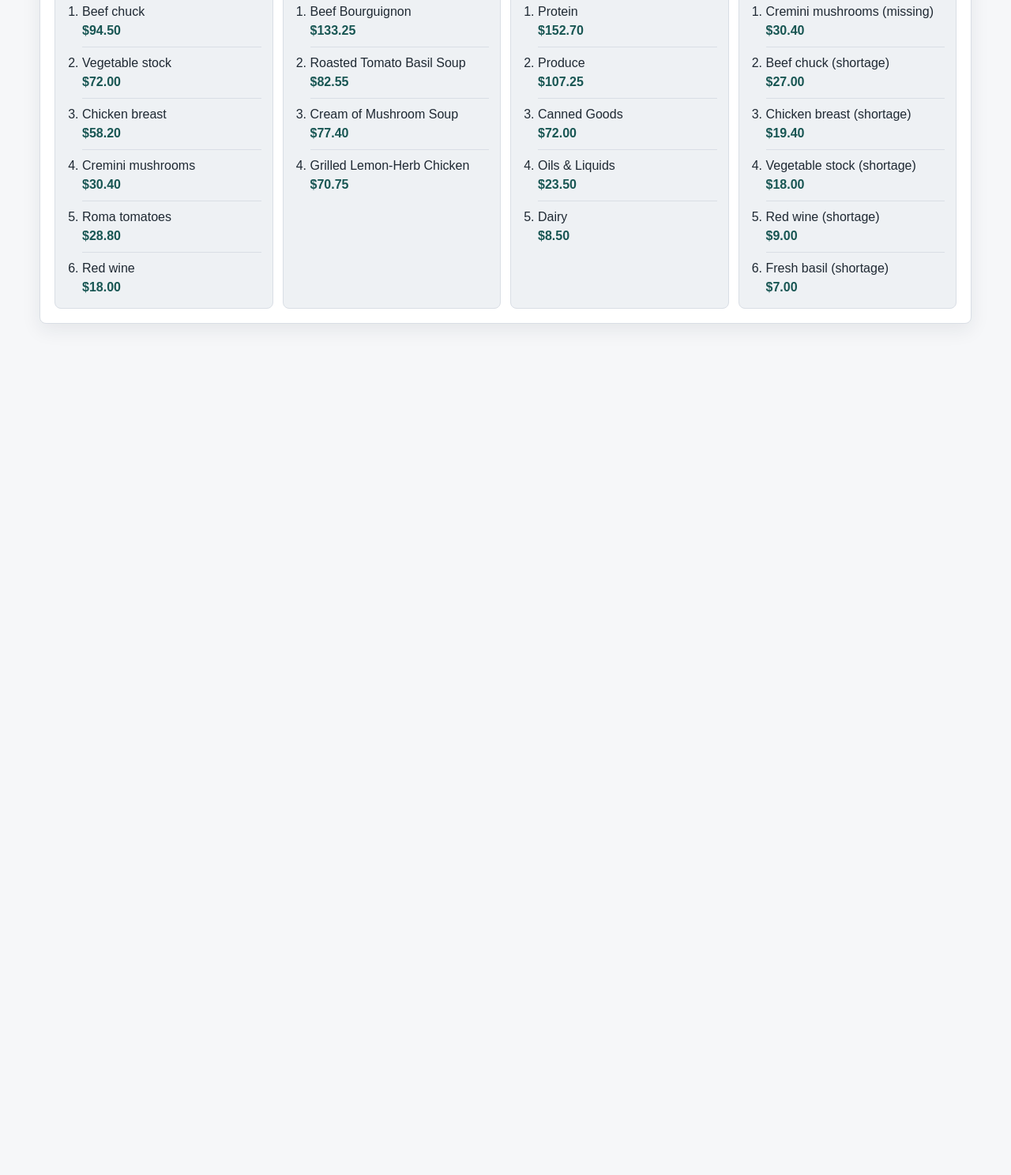
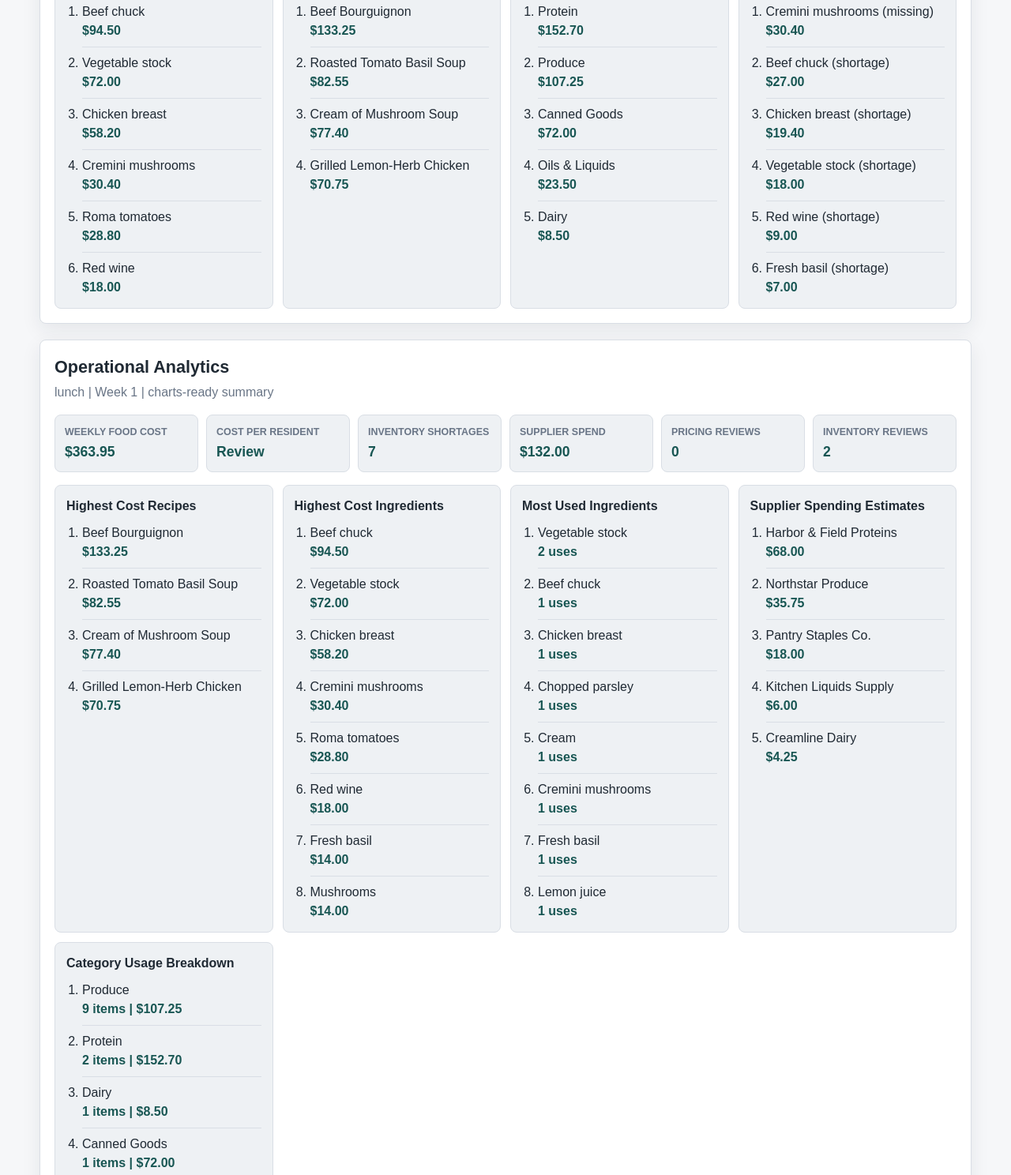
Before and after one commit to Carlosrosado13/Chef-Dashboard-Summer, a website with bundled scripts: page index.html in a window 1280 px wide. Shown: the part 6328-7816 px from the top of the page at 79% size. Before the commit the page ends 6770 px from the top, so only its background shows below. Built offline with nearby package versions, Linux system fonts and the light colour scheme.

Commit message:
analytics and operational insights dashboard system.

```diff
--- a/css/styles.css
+++ b/css/styles.css
@@ -157,6 +157,10 @@ button {
 }
 
 .food-cost-root {
+  margin-top: 20px;
+}
+
+.analytics-root {
   margin-top: 20px;
 }
 
@@ -918,6 +922,99 @@ button {
   color: var(--color-accent-strong);
 }
 
+.analytics-panel {
+  display: grid;
+  gap: 16px;
+  padding: 18px;
+  border: 1px solid var(--color-border);
+  border-radius: 8px;
+  background: var(--color-surface);
+  box-shadow: var(--shadow-panel);
+}
+
+.analytics-panel__header h2 {
+  margin: 0 0 4px;
+  font-size: 1.35rem;
+}
+
+.analytics-panel__header p {
+  margin: 0;
+  color: var(--color-muted);
+}
+
+.analytics-cards {
+  display: grid;
+  grid-template-columns: repeat(auto-fit, minmax(150px, 1fr));
+  gap: 10px;
+}
+
+.analytics-card {
+  display: grid;
+  gap: 2px;
+  padding: 12px;
+  border: 1px solid var(--color-border);
+  border-radius: 8px;
+  background: var(--color-surface-muted);
+}
+
+.analytics-card__label {
+  color: var(--color-muted);
+  font-size: 0.78rem;
+  font-weight: 700;
+  text-transform: uppercase;
+}
+
+.analytics-card__value {
+  color: var(--color-accent-strong);
+  font-size: 1.1rem;
+}
+
+.analytics-grid {
+  display: grid;
+  grid-template-columns: repeat(auto-fit, minmax(240px, 1fr));
+  gap: 12px;
+}
+
+.analytics-section,
+.analytics-quality {
+  padding: 14px;
+  border: 1px solid var(--color-border);
+  border-radius: 8px;
+  background: var(--color-surface-muted);
+}
+
+.analytics-section h3,
+.analytics-quality h3 {
+  margin: 0 0 10px;
+  font-size: 1rem;
+}
+
+.analytics-list {
+  display: grid;
+  gap: 8px;
+  margin: 0;
+  padding-left: 20px;
+}
+
+.analytics-list__item {
+  padding-top: 8px;
+  border-top: 1px solid var(--color-border);
+}
+
+.analytics-list__item:first-child {
+  padding-top: 0;
+  border-top: 0;
+}
+
+.analytics-list__item span {
+  display: block;
+  overflow-wrap: anywhere;
+}
+
+.analytics-list__item strong {
+  color: var(--color-accent-strong);
+}
+
 .admin-layout {
   display: grid;
   grid-template-columns: minmax(220px, 280px) minmax(0, 1fr) minmax(260px, 360px);
@@ -1297,7 +1394,8 @@ button {
   .ingredient-panel,
   .inventory-panel,
   .purchase-panel,
-  .food-cost-panel {
+  .food-cost-panel,
+  .analytics-panel {
     padding: 14px;
   }
 
--- a/index.html
+++ b/index.html
@@ -41,6 +41,7 @@
     <section id="inventory-root" class="inventory-root" aria-live="polite"></section>
     <section id="purchase-order-root" class="purchase-order-root" aria-live="polite"></section>
     <section id="food-cost-root" class="food-cost-root" aria-live="polite"></section>
+    <section id="analytics-root" class="analytics-root" aria-live="polite"></section>
   </main>
   <script type="module" src="js/app.js"></script>
 </body>
--- a/js/app.js
+++ b/js/app.js
@@ -1,5 +1,6 @@
 import { loadMenuData } from "./loadMenuData.js";
 import { aggregateIngredients } from "./aggregateIngredients.js";
+import { calculateAnalytics } from "./calculateAnalytics.js";
 import { calculateFoodCosts, loadPricing } from "./calculateFoodCosts.js";
 import { calculateInventoryNeeds } from "./calculateInventoryNeeds.js";
 import { generatePurchaseOrders, loadSuppliers } from "./generatePurchaseOrders.js";
@@ -9,6 +10,7 @@ import { renderIngredientListInto } from "./renderIngredientList.js";
 import { renderInventoryPanelInto } from "./renderInventoryPanel.js";
 import { renderPurchaseOrdersInto } from "./renderPurchaseOrders.js";
 import { renderFoodCostsInto } from "./renderFoodCosts.js";
+import { renderAnalyticsDashboardInto } from "./renderAnalyticsDashboard.js";
 import { createRecipeModal } from "./renderRecipeModal.js";
 import {
   getAvailableDays,
@@ -36,6 +38,7 @@ let ingredientRoot;
 let inventoryRoot;
 let purchaseOrderRoot;
 let foodCostRoot;
+let analyticsRoot;
 let viewFilter;
 let mealFilter;
 let weekFilter;
@@ -88,6 +91,10 @@ function showLoadingState() {
   if (foodCostRoot) {
     foodCostRoot.replaceChildren();
   }
+
+  if (analyticsRoot) {
+    analyticsRoot.replaceChildren();
+  }
 }
 
 function showEmptyState() {
@@ -119,6 +126,10 @@ function showFrontendError(message) {
 
   if (foodCostRoot) {
     foodCostRoot.replaceChildren();
+  }
+
+  if (analyticsRoot) {
+    analyticsRoot.replaceChildren();
   }
 }
 
@@ -295,6 +306,12 @@ function renderDashboard() {
   const inventoryNeeds = calculateInventoryNeeds(ingredientSummary, inventory);
   const purchaseOrders = generatePurchaseOrders(inventoryNeeds, ingredientSummary, suppliers);
   const foodCosts = calculateFoodCosts(ingredientSummary, inventoryNeeds, purchaseOrders, pricing);
+  const analytics = calculateAnalytics({
+    ingredientSummary,
+    inventoryNeeds,
+    purchaseOrders,
+    foodCosts
+  });
 
   renderIngredientListInto(
     ingredientRoot,
@@ -306,6 +323,7 @@ function renderDashboard() {
   renderInventoryPanelInto(inventoryRoot, inventoryNeeds);
   renderPurchaseOrdersInto(purchaseOrderRoot, purchaseOrders);
   renderFoodCostsInto(foodCostRoot, foodCosts);
+  renderAnalyticsDashboardInto(analyticsRoot, analytics);
 
   if (state.viewMode === "daily") {
     setStatus(`${formatMealType(state.selectedMealType)} | ${state.selectedWeek} | ${state.selectedDay}`, "success");
@@ -337,6 +355,7 @@ async function initDashboard() {
   inventoryRoot = document.querySelector("#inventory-root");
   purchaseOrderRoot = document.querySelector("#purchase-order-root");
   foodCostRoot = document.querySelector("#food-cost-root");
+  analyticsRoot = document.querySelector("#analytics-root");
   viewFilter = document.querySelector("#view-filter");
   mealFilter = document.querySelector("#meal-filter");
   weekFilter = document.querySelector("#week-filter");
--- /dev/null
+++ b/js/calculateAnalytics.js
@@ -0,0 +1,156 @@
+function asCurrencyValue(value) {
+  return Number.isFinite(value) ? value : 0;
+}
+
+function countIngredientUses(ingredients) {
+  return (ingredients || [])
+    .map((ingredient) => ({
+      ingredientName: ingredient.name,
+      category: ingredient.purchaseCategory || "Miscellaneous",
+      useCount: ingredient.sources?.length || 0,
+      quantity: ingredient.amount,
+      unit: ingredient.unit
+    }))
+    .sort((first, second) => second.useCount - first.useCount || first.ingredientName.localeCompare(second.ingredientName));
+}
+
+function buildCategoryUsage(ingredientSummary, foodCosts) {
+  const costMap = new Map((foodCosts?.categoryBreakdown || []).map((category) => [category.title, category.totalCost]));
+
+  return (ingredientSummary?.categorizedIngredients || []).map((group) => ({
+    category: group.category,
+    ingredientCount: group.count,
+    useCount: group.ingredients.reduce((total, ingredient) => total + (ingredient.sources?.length || 0), 0),
+    totalCost: costMap.get(group.category) || 0
+  }));
+}
+
+function buildSupplierSpend(purchaseOrders) {
+  return (purchaseOrders?.supplierOrders || []).map((order) => ({
+    supplierName: order.supplierName,
+    estimatedSpend: asCurrencyValue(order.estimatedTotal),
+    itemCount: order.itemCount,
+    shortageCount: order.shortageCount,
+    reviewCount: order.reviewCount
+  })).sort((first, second) => second.estimatedSpend - first.estimatedSpend);
+}
+
+function createTrendPoint(label, value, metadata = {}) {
+  return {
+    label,
+    value: asCurrencyValue(value),
+    metadata
+  };
+}
+
+export function calculateAnalytics({
+  ingredientSummary,
+  inventoryNeeds,
+  purchaseOrders,
+  foodCosts,
+  trendHistory = []
+} = {}) {
+  const totalWeeklyFoodCost = asCurrencyValue(foodCosts?.weekCost);
+  const costPerResident = Number.isFinite(foodCosts?.costPerResident) ? foodCosts.costPerResident : null;
+  const supplierSpending = buildSupplierSpend(purchaseOrders);
+  const categoryUsage = buildCategoryUsage(ingredientSummary, foodCosts);
+  const highestCostRecipes = (foodCosts?.recipeCosts || []).slice(0, 8);
+  const highestCostIngredients = (foodCosts?.ingredientCosts || [])
+    .filter((line) => Number.isFinite(line.totalCost))
+    .slice(0, 8);
+  const mostUsedIngredients = countIngredientUses(ingredientSummary?.ingredients).slice(0, 8);
+  const pricingIssueCount = (foodCosts?.missingPrices?.length || 0) + (foodCosts?.unitIssues?.length || 0);
+  const inventoryReviewCount = (inventoryNeeds?.missingCount || 0) + (inventoryNeeds?.unitIssues?.length || 0);
+
+  return {
+    filters: ingredientSummary?.filters || {},
+    generatedAt: new Date().toISOString(),
+    summaryCards: [
+      {
+        label: "Weekly Food Cost",
+        value: totalWeeklyFoodCost,
+        format: "currency"
+      },
+      {
+        label: "Cost Per Resident",
+        value: costPerResident,
+        format: "currency"
+      },
+      {
+        label: "Inventory Shortages",
+        value: inventoryNeeds?.shortageCount || 0,
+        format: "number"
+      },
+      {
+        label: "Supplier Spend",
+        value: purchaseOrders?.estimatedGrandTotal || 0,
+        format: "currency"
+      },
+      {
+        label: "Pricing Reviews",
+        value: pricingIssueCount,
+        format: "number"
+      },
+      {
+        label: "Inventory Reviews",
+        value: inventoryReviewCount,
+        format: "number"
+      }
+    ],
+    highestCostRecipes,
+    highestCostIngredients,
+    mostUsedIngredients,
+    inventoryShortageCounts: {
+      shortages: inventoryNeeds?.shortageCount || 0,
+      lowStock: inventoryNeeds?.lowStockCount || 0,
+      missingInventory: inventoryNeeds?.missingCount || 0,
+      unitIssues: inventoryNeeds?.unitIssues?.length || 0
+    },
+    categoryUsage,
+    supplierSpending,
+    chartData: {
+      weeklyFoodCost: [
+        ...trendHistory,
+        createTrendPoint(foodCosts?.filters?.week || "Current Week", totalWeeklyFoodCost, foodCosts?.filters || {})
+      ],
+      categoryCost: categoryUsage.map((category) => ({
+        label: category.category,
+        value: category.totalCost,
+        metadata: {
+          ingredientCount: category.ingredientCount,
+          useCount: category.useCount
+        }
+      })),
+      supplierSpend: supplierSpending.map((supplier) => ({
+        label: supplier.supplierName,
+        value: supplier.estimatedSpend,
+        metadata: {
+          itemCount: supplier.itemCount,
+          reviewCount: supplier.reviewCount
+        }
+      })),
+      ingredientUsage: mostUsedIngredients.map((ingredient) => ({
+        label: ingredient.ingredientName,
+        value: ingredient.useCount,
+        metadata: {
+          category: ingredient.category,
+          quantity: ingredient.quantity,
+          unit: ingredient.unit
+        }
+      }))
+    },
+    trendSupport: {
+      enabled: true,
+      keyFields: ["filters.mealType", "filters.week", "generatedAt"],
+      note: "Pass prior analytics points as trendHistory to compare future weeks."
+    },
+    dataQuality: {
+      missingRecipes: ingredientSummary?.missingRecipes?.length || 0,
+      missingPricing: foodCosts?.missingPrices?.length || 0,
+      pricingUnitIssues: foodCosts?.unitIssues?.length || 0,
+      incompleteInventory: inventoryNeeds?.missingCount || 0,
+      inventoryUnitIssues: inventoryNeeds?.unitIssues?.length || 0,
+      supplierReviews: purchaseOrders?.reviewCount || 0
+    }
+  };
+}
--- /dev/null
+++ b/js/renderAnalyticsDashboard.js
@@ -0,0 +1,138 @@
+function createElement(tagName, className, textContent) {
+  const element = document.createElement(tagName);
+
+  if (className) {
+    element.className = className;
+  }
+
+  if (textContent !== undefined) {
+    element.textContent = textContent;
+  }
+
+  return element;
+}
+
+function formatValue(value, format) {
+  if (format === "currency") {
+    if (!Number.isFinite(value)) {
+      return "Review";
+    }
+
+    return new Intl.NumberFormat("en-US", {
+      style: "currency",
+      currency: "USD"
+    }).format(value);
+  }
+
+  return Number.isFinite(value) ? String(value) : "0";
+}
+
+function renderSummaryCard(card) {
+  const item = createElement("div", "analytics-card");
+  item.append(
+    createElement("span", "analytics-card__label", card.label),
+    createElement("strong", "analytics-card__value", formatValue(card.value, card.format))
+  );
+  return item;
+}
+
+function renderRankedList(title, items, getLabel, getValue) {
+  const section = createElement("section", "analytics-section");
+  const heading = createElement("h3", "", title);
+  const list = createElement("ol", "analytics-list");
+
+  for (const item of items) {
+    const row = createElement("li", "analytics-list__item");
+    row.append(
+      createElement("span", "", getLabel(item)),
+      createElement("strong", "", getValue(item))
+    );
+    list.append(row);
+  }
+
+  section.append(heading, list.children.length ? list : createElement("p", "ingredient-empty", "No analytics available yet."));
+  return section;
+}
+
+function renderDataQuality(summary) {
+  const quality = summary.dataQuality;
+  const totalIssues = Object.values(quality).reduce((total, value) => total + value, 0);
+  const section = createElement("section", totalIssues ? "ingredient-warning" : "analytics-quality");
+  const list = createElement("ul", "");
+
+  section.append(createElement("h3", "", "Data Quality"));
+
+  for (const [key, value] of Object.entries(quality)) {
+    if (value > 0) {
+      list.append(createElement("li", "", `${key.replace(/([A-Z])/g, " $1")}: ${value}`));
+    }
+  }
+
+  if (!list.children.length) {
+    section.append(createElement("p", "ingredient-empty", "No data quality issues detected for this selection."));
+    return section;
+  }
+
+  section.append(list);
+  return section;
+}
+
+export function renderAnalyticsDashboard(summary) {
+  const panel = createElement("section", "analytics-panel");
+  const header = createElement("header", "analytics-panel__header");
+  const cards = createElement("div", "analytics-cards");
+  const grid = createElement("div", "analytics-grid");
+
+  header.append(
+    createElement("h2", "", "Operational Analytics"),
+    createElement("p", "", `${summary.filters.mealType || "Meal"} | ${summary.filters.week || "Week"} | charts-ready summary`)
+  );
+
+  for (const card of summary.summaryCards) {
+    cards.append(renderSummaryCard(card));
+  }
+
+  grid.append(
+    renderRankedList(
+      "Highest Cost Recipes",
+      summary.highestCostRecipes,
+      (recipe) => recipe.title,
+      (recipe) => formatValue(recipe.totalCost, "currency")
+    ),
+    renderRankedList(
+      "Highest Cost Ingredients",
+      summary.highestCostIngredients,
+      (ingredient) => ingredient.ingredientName,
+      (ingredient) => formatValue(ingredient.totalCost, "currency")
+    ),
+    renderRankedList(
+      "Most Used Ingredients",
+      summary.mostUsedIngredients,
+      (ingredient) => ingredient.ingredientName,
+      (ingredient) => `${ingredient.useCount} uses`
+    ),
+    renderRankedList(
+      "Supplier Spending Estimates",
+      summary.supplierSpending,
+      (supplier) => supplier.supplierName,
+      (supplier) => formatValue(supplier.estimatedSpend, "currency")
+    ),
+    renderRankedList(
+      "Category Usage Breakdown",
+      summary.categoryUsage,
+      (category) => category.category,
+      (category) => `${category.ingredientCount} items | ${formatValue(category.totalCost, "currency")}`
+    )
+  );
+
+  panel.append(header, cards, grid, renderDataQuality(summary));
+  return panel;
+}
+
+export function renderAnalyticsDashboardInto(container, summary) {
+  if (!container) {
+    throw new Error("An analytics container is required.");
+  }
+
+  container.replaceChildren(renderAnalyticsDashboard(summary));
+}
```
